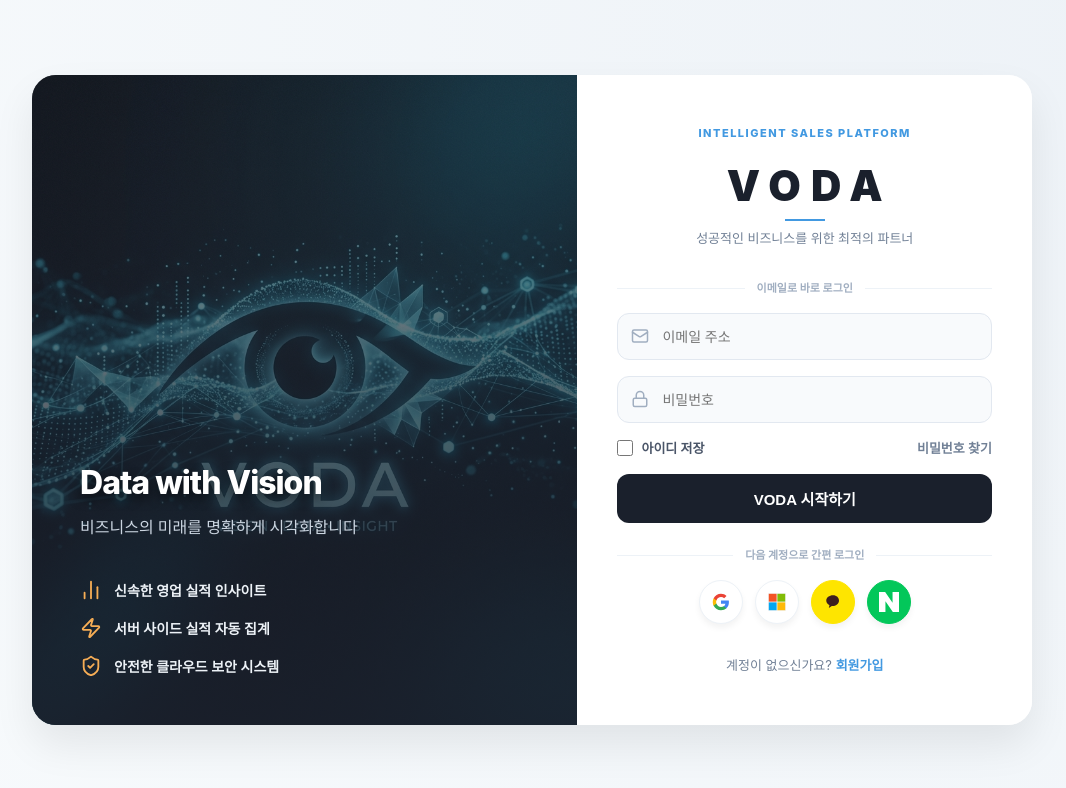
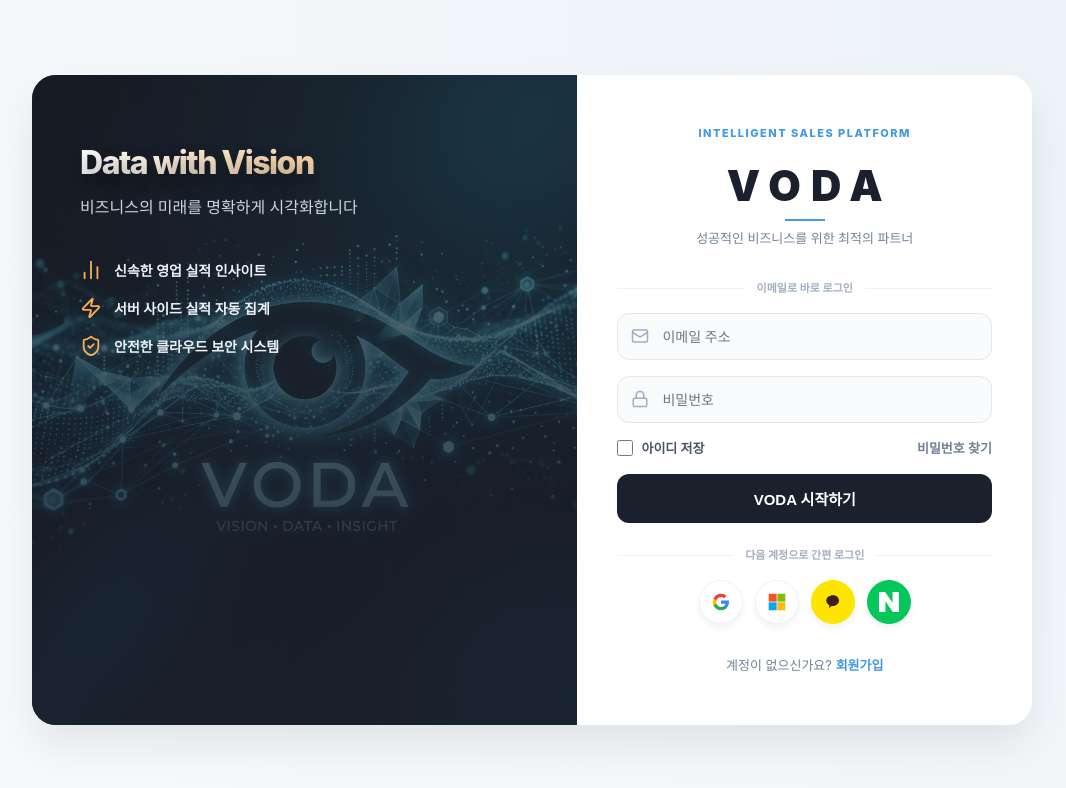
Before and after one commit to emasterdrs/sales-dashboard-v3, a React (Vite) app: page /login in a window 1280 px wide. Shown: the top 788 px of the page, without its empty margins (108-1174 px from the left). Built offline with nearby package versions, Linux system fonts and the light colour scheme; no server answers.

Commit message:
[UI Restoration] Reverted logo gradient and moved text section to top

```diff
--- a/src/pages/Auth/LoginPage.module.css
+++ b/src/pages/Auth/LoginPage.module.css
@@ -26,8 +26,8 @@
   background-color: #1a202c;
   display: flex;
   flex-direction: column;
-  justify-content: flex-end;
-  padding: 48px;
+  justify-content: flex-start;
+  padding: 64px 48px;
   overflow: hidden;
 }
 
@@ -44,7 +44,7 @@
 .overlay {
   position: absolute;
   top: 0; left: 0; right: 0; bottom: 0;
-  background: linear-gradient(180deg, rgba(26, 32, 44, 0.2) 0%, rgba(26, 32, 44, 0.9) 100%);
+  background: linear-gradient(180deg, rgba(26, 32, 44, 0.4) 0%, rgba(26, 32, 44, 0.9) 100%);
   z-index: 1;
 }
 
@@ -61,7 +61,6 @@
   position: relative;
   z-index: 2;
   color: white;
-  margin-top: auto;
   width: 100%;
 }
 
@@ -69,9 +68,12 @@
   font-size: 32px;
   font-weight: 800;
   margin-bottom: 8px;
-  letter-spacing: -1px;
-  color: white;
-  text-shadow: 0 4px 12px rgba(0,0,0,0.6);
+  letter-spacing: -1.5px;
+  background: linear-gradient(90deg, #fff, #f6ad55);
+  -webkit-background-clip: text;
+  background-clip: text;
+  -webkit-text-fill-color: transparent;
+  text-shadow: 0 10px 20px rgba(0,0,0,0.4);
 }
 
 .subText {
```
